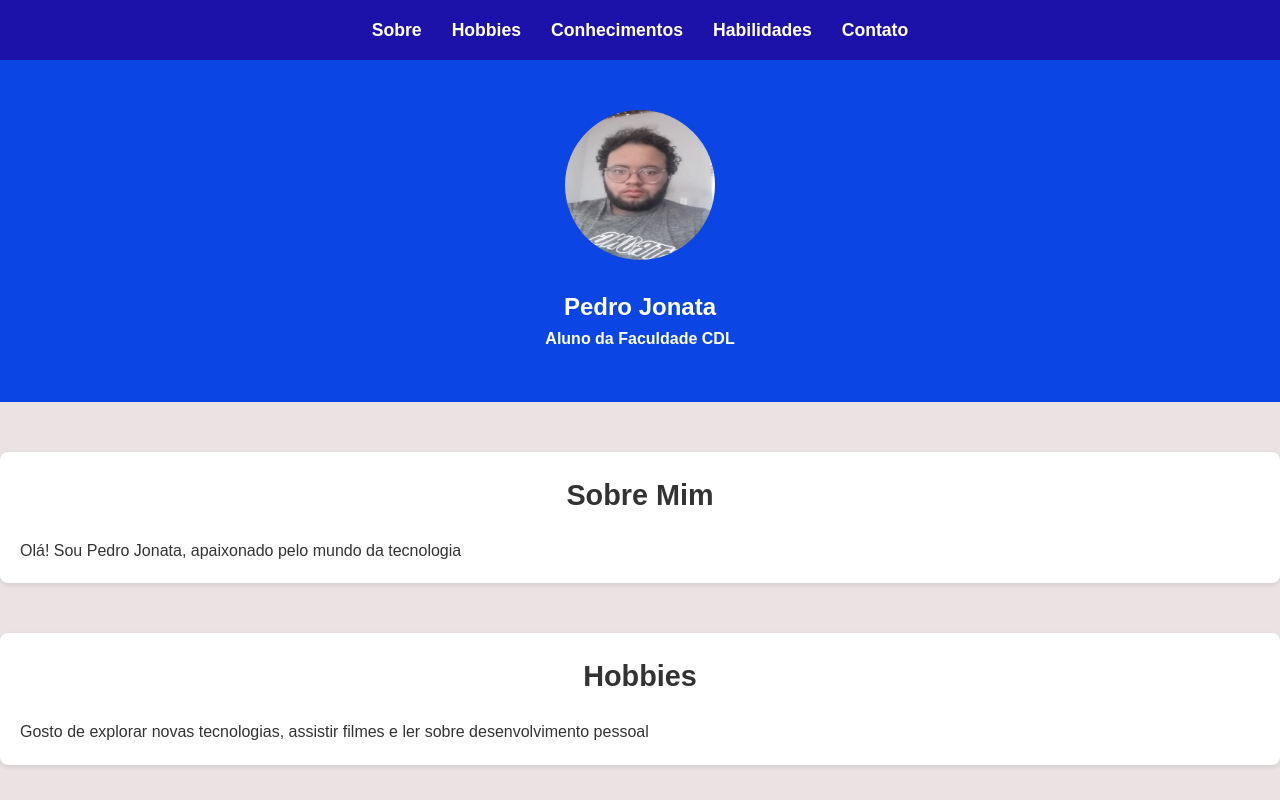
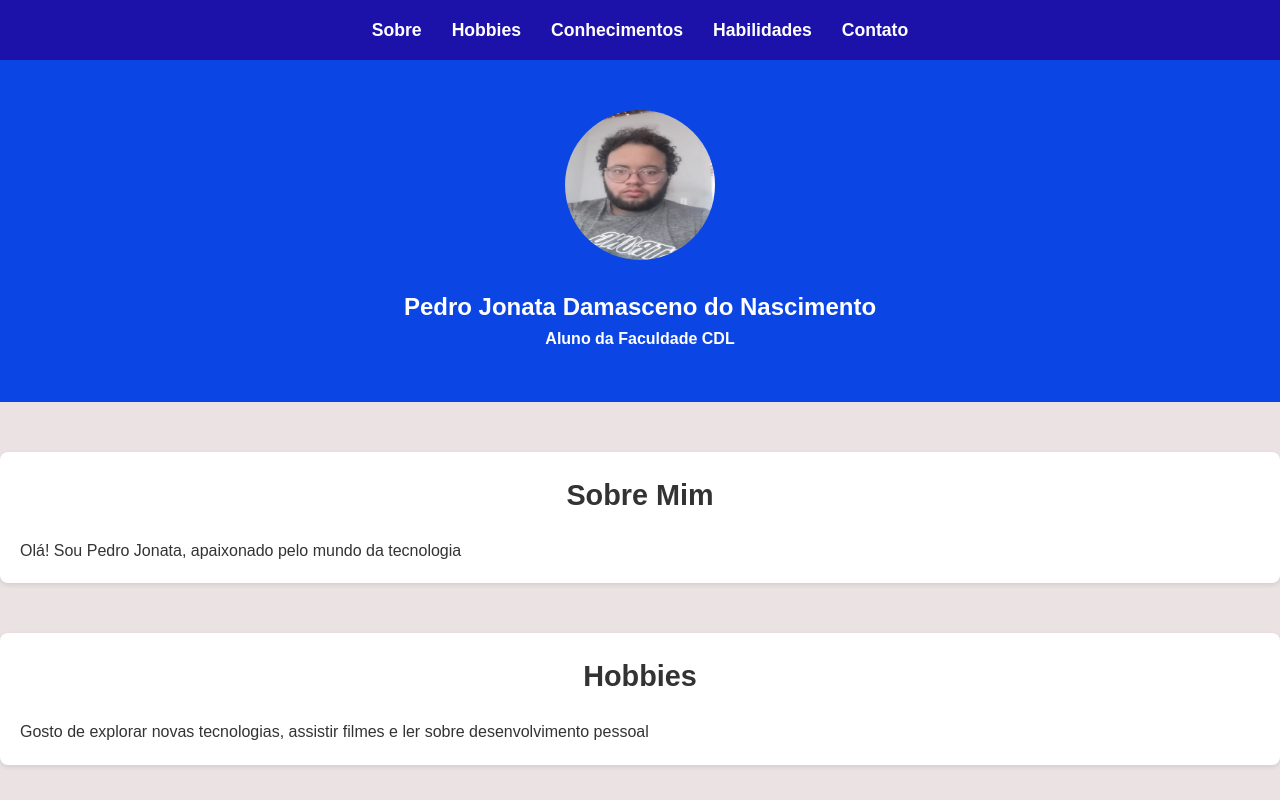
Before and after one commit to jonatapedro/Homepage, a plain HTML site: page index.html in a window 1280 px wide. Shown: the top 800 px of the page. Drawn offline with Linux system fonts and the light colour scheme.

Commit message:
Atualizar o index.html

```diff
--- a/index.html
+++ b/index.html
@@ -51,7 +51,7 @@
       />
       <!-- Imagem de perfil (OBS: caminho local só funciona no seu computador; para funcionar online, use uma URL ou caminho relativo ao projeto) -->
 
-      <h1>Pedro Jonata</h1>
+<h1>Pedro Jonata Damasceno do Nascimento<h1>
       <!-- Nome principal em destaque -->
 
       <h4>Aluno da Faculdade CDL</h4>
```
